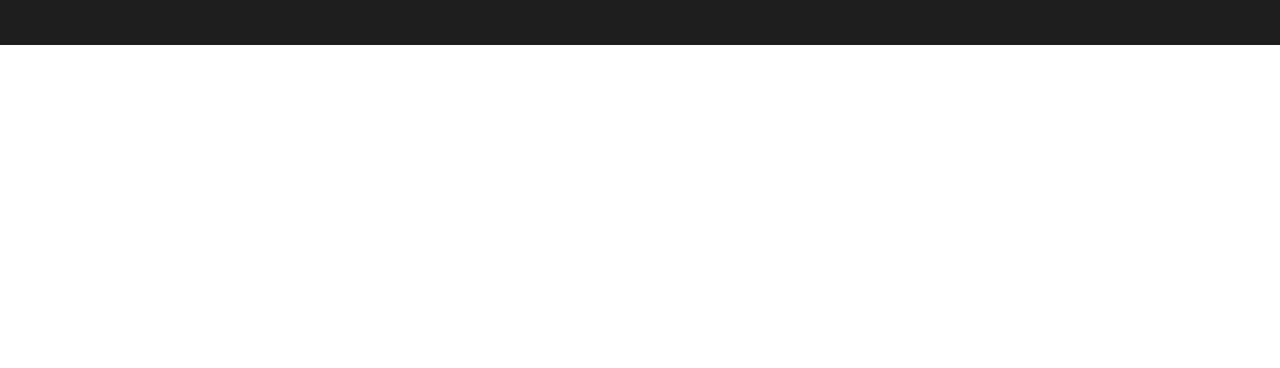
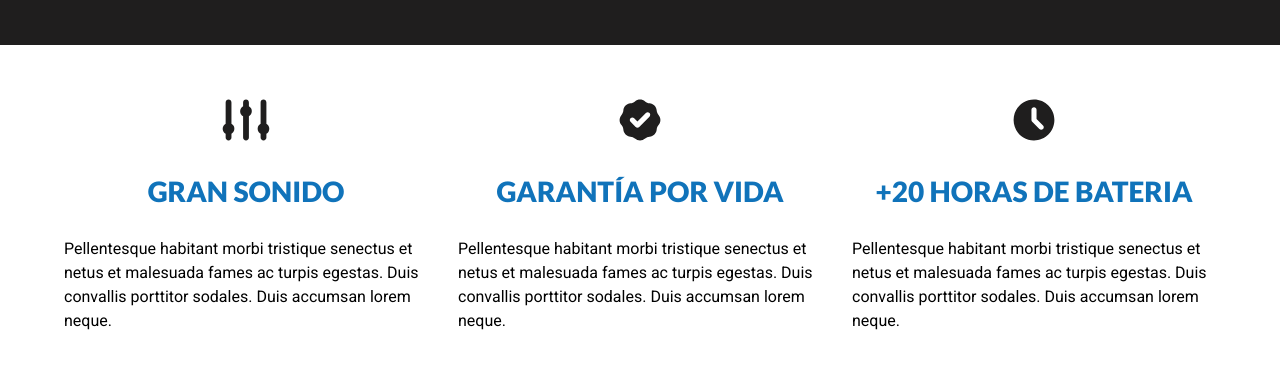
Before and after one commit to BrandonDeveloper08/TechPro, a plain HTML site: page index.html in a window 1280 px wide. Shown: the part 440-808 px from the top of the page. Drawn offline with Linux system fonts and the light colour scheme.

Commit message:
secciones finalizada

```diff
--- a/css/styles.css
+++ b/css/styles.css
@@ -128,3 +128,39 @@ img{
     font-size: 6rem;
     font-weight: 900;
 }
+
+/* Icons */
+
+.icons{
+    margin: calc(var(--separations)/2) 0;
+}
+
+@media (min-width:768px) {
+    .icons{
+        display: grid;
+        grid-template-columns: repeat(3, 1fr);
+        gap: 3rem;
+    }
+}
+
+.icon img{
+    width: 5rem;
+}
+.icon{
+    display: flex;
+    flex-direction: column;
+    align-items: center;
+}
+
+.icon h3{
+    color: var(--primary);
+    margin: 0;
+    text-align: center;
+    text-transform: uppercase;
+}
+
+.icon img,
+.icon h3,
+.icon p{
+    margin-top: calc(var(--separations)/2);
+}
--- a/index.html
+++ b/index.html
@@ -41,5 +41,24 @@
             </div>
         </div>
     </header>
+    <section class="container">
+        <div class="icons">
+            <div class="icon">
+                <img src="img/icono-sonido.svg" alt="img-icon">
+                <h3>Gran Sonido</h3>
+                <p>Pellentesque habitant morbi tristique senectus et netus et malesuada fames ac turpis egestas. Duis convallis porttitor sodales. Duis accumsan lorem neque.</p>
+            </div>
+            <div class="icon">
+                <img src="img/icono-garantia.svg" alt="img-icon">
+                <h3>Garantía por vida</h3>
+                <p>Pellentesque habitant morbi tristique senectus et netus et malesuada fames ac turpis egestas. Duis convallis porttitor sodales. Duis accumsan lorem neque.</p>
+            </div>
+            <div class="icon">
+                <img src="img/icono-bateria.svg" alt="img-icon">
+                <h3>+20 horas de Bateria</h3>
+                <p>Pellentesque habitant morbi tristique senectus et netus et malesuada fames ac turpis egestas. Duis convallis porttitor sodales. Duis accumsan lorem neque.</p>
+            </div>
+        </div>
+    </section>
 </body>
 </html>
```
